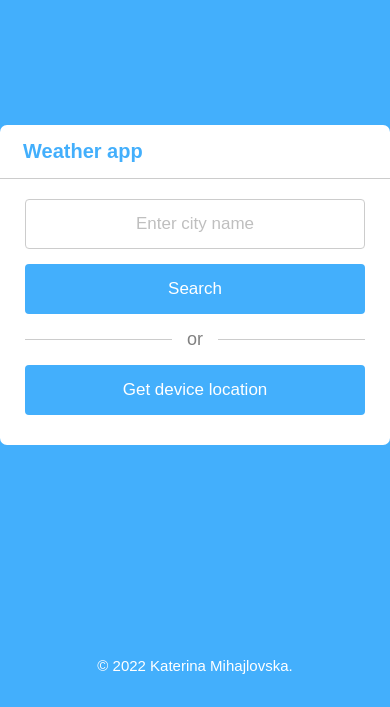
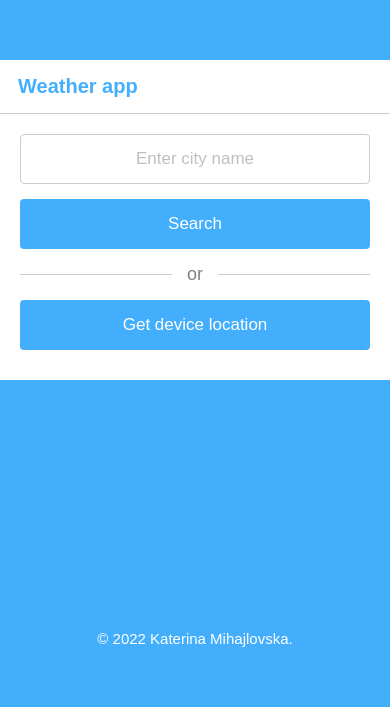
Before and after one commit to mihajlovskakate/WeatherApp, a website: page index.html in a window 390 px wide. Shown: the part 137-844 px from the top of the page. Drawn offline with nearby package versions, Linux system fonts and the light colour scheme.

Commit message:
CSS changes

```diff
--- a/index.html
+++ b/index.html
@@ -23,7 +23,6 @@
       <button class="search-location">Get device location</button>
     </section>
     <section class="weather-part">
-
       <img src="" alt="Weather Icon">
       <div class="temp">
         <span class="number">_</span>
@@ -56,8 +55,8 @@
     </section>
   </div>
 
+  <footer> © 2022 Katerina Mihajlovska.</footer>
 
-  <footer> © 2022 Katerina Mihajlovska.</footer>
 
   <script type="text/javascript" src="app.js"></script>
 </body>
--- a/style.css
+++ b/style.css
@@ -7,11 +7,14 @@
 body {
   font-family: Arial, Helvetica, sans-serif;
   display: flex;
+  flex-direction: column;
   align-items: center;
   justify-content: center;
-  min-height: 100vh;
+   min-height: 100vh;
   background: #43AFFC;
   position:relative;
+  padding-bottom: 60px;
+
 }
 
 .wrapper {
@@ -19,7 +22,7 @@ body {
   width: 400px;
   background: #fff;
   border-radius: 7px;
-
+  margin: 20px;
 }
 
 .wrapper header {
@@ -64,14 +67,14 @@ header i {
 
 .input-part .search-button {
   margin: 15px 0;
-  display: none;
+  display: flex;
   justify-content: center;
   align-items: center;
 }
 
 @media only screen and (max-width: 600px) {
-  .input-part .search-button {
-    display: flex;
+  .wrapper{
+    margin-top:-50px;
   }
 }
 
@@ -205,11 +208,10 @@ header i {
 
 
   footer {
-    position: absolute;
-    bottom: 0;
-    width: 100%;
-    height: 50px;
-   text-align: center;
    color: #fff ;
    font-size: 15px;
+   position: absolute;
+   bottom: 60px;
+   width: 100%;
+  text-align: center;
   }
```
